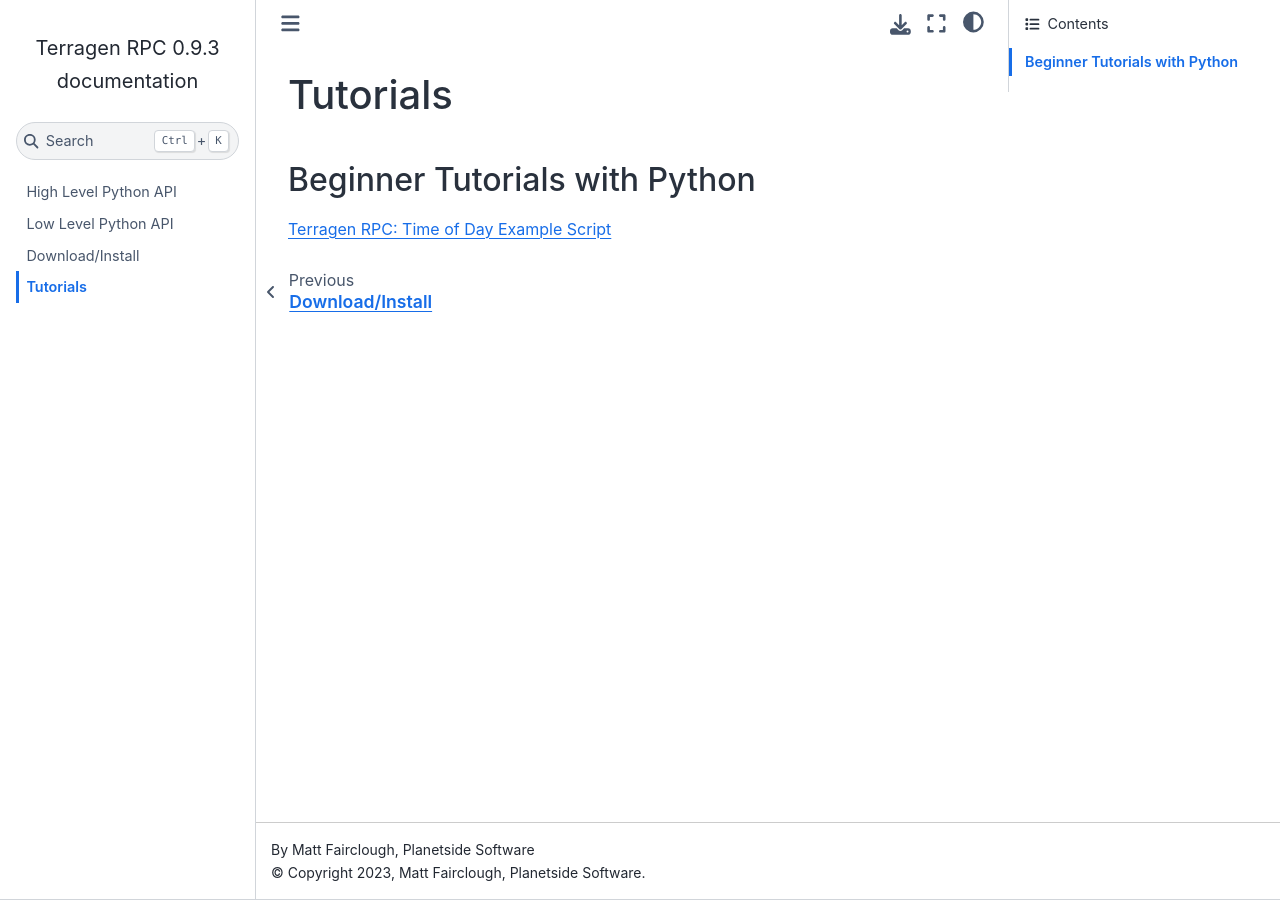
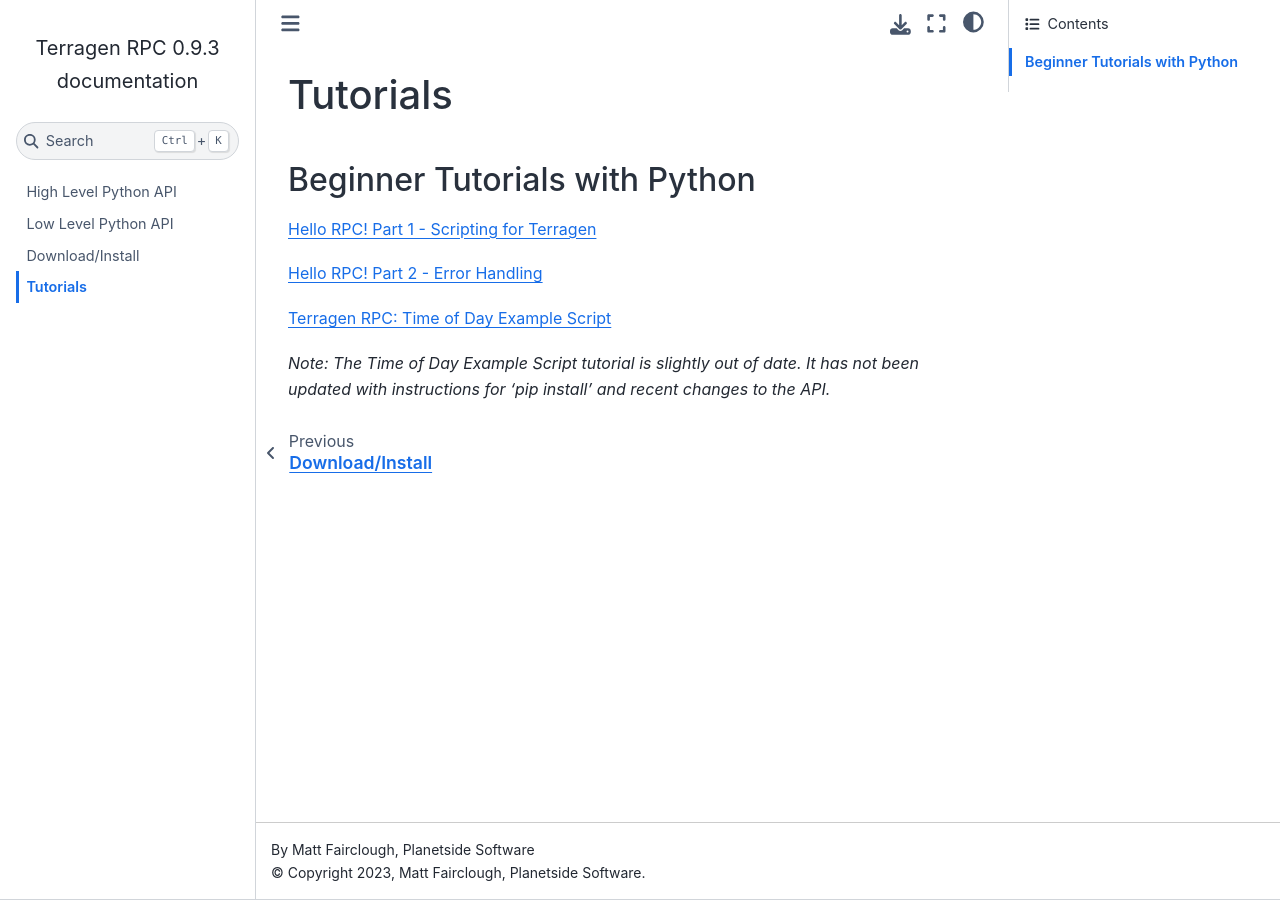
Before and after one commit to planetside-software/terragen-rpc, a Sphinx documentation site: the page built from sphinx-docs/source/tutorials.rst, in a window 1280 px wide. Built offline with Sphinx 7.4.7 and the Sphinx Book theme 1.1.4, drawn with Linux system fonts in a browser that asks for light colours.

Commit message:
Update tutorials page with Hello RPC links

```diff
--- a/sphinx-docs/source/tutorials.rst
+++ b/sphinx-docs/source/tutorials.rst
@@ -4,4 +4,10 @@
 Beginner Tutorials with Python
 ------------------------------
 
+`Hello RPC! Part 1 - Scripting for Terragen <https://planetside.co.uk/blog/hello-rpc-part-1-scripting-for-terragen/>`_
+
+`Hello RPC! Part 2 - Error Handling <https://planetside.co.uk/blog/hello-rpc-part-2-error-handling/>`_
+
 `Terragen RPC: Time of Day Example Script <https://planetside.co.uk/wiki/index.php?title=Terragen_RPC:_Time_of_Day_Example_Script>`_
+
+*Note: The Time of Day Example Script tutorial is slightly out of date. It has not been updated with instructions for 'pip install' and recent changes to the API.*
```
